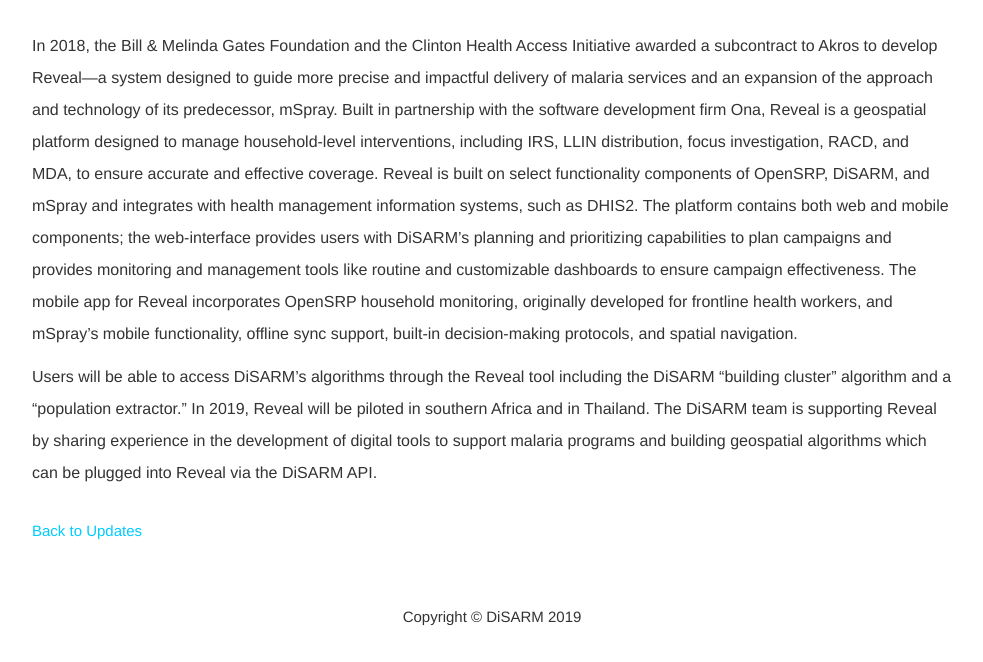
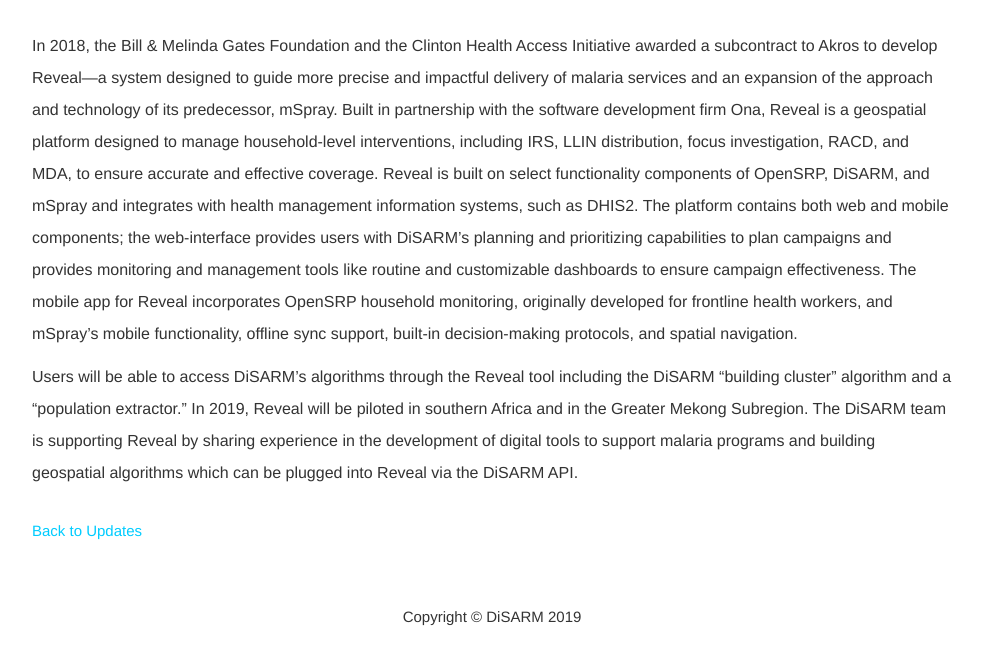
Before and after one commit to disarm-platform/disarm-website, a Jekyll site: the page built from _progress_updates/2018-08-20-Disarm-joins-reveal-consortium.md, in a window 1280 px wide and 1212 px high. Shown: the part 550-1212 px from the top of the window, without its empty margins (148-1131 px from the left). Built offline with Jekyll 4.4.1, drawn with Linux system fonts in a browser that asks for light colours; some web fonts are replaced.

Commit message:
Minor edit to Reveal update

```diff
--- a/_progress_updates/2018-08-20-Disarm-joins-reveal-consortium.md
+++ b/_progress_updates/2018-08-20-Disarm-joins-reveal-consortium.md
@@ -8,4 +8,4 @@
 
 In 2018, the Bill & Melinda Gates Foundation and the Clinton Health Access Initiative awarded a subcontract to Akros to develop Reveal—a system designed to guide more precise and impactful delivery of malaria services and an expansion of the approach and technology of its predecessor, mSpray. Built in partnership with the software development firm Ona, Reveal is a geospatial platform designed to manage household-level interventions, including IRS, LLIN distribution, focus investigation, RACD, and MDA, to ensure accurate and effective coverage. Reveal is built on select functionality components of OpenSRP, DiSARM, and mSpray and integrates with health management information systems, such as DHIS2. The platform contains both web and mobile components; the web-interface provides users with DiSARM’s planning and prioritizing capabilities to plan campaigns and provides monitoring and management tools like routine and customizable dashboards to ensure campaign effectiveness. The mobile app for Reveal incorporates OpenSRP household monitoring, originally developed for frontline health workers, and mSpray’s mobile functionality, offline sync support, built-in decision-making protocols, and spatial navigation.
 
-Users will be able to access DiSARM’s algorithms through the Reveal tool including the DiSARM “building cluster” algorithm and a “population extractor.” In 2019, Reveal will be piloted in southern Africa and in Thailand. The DiSARM team is supporting Reveal by sharing experience in the development of digital tools to support malaria programs and building geospatial algorithms which can be plugged into Reveal via the DiSARM API.
+Users will be able to access DiSARM’s algorithms through the Reveal tool including the DiSARM “building cluster” algorithm and a “population extractor.” In 2019, Reveal will be piloted in southern Africa and in the Greater Mekong Subregion. The DiSARM team is supporting Reveal by sharing experience in the development of digital tools to support malaria programs and building geospatial algorithms which can be plugged into Reveal via the DiSARM API.
```
